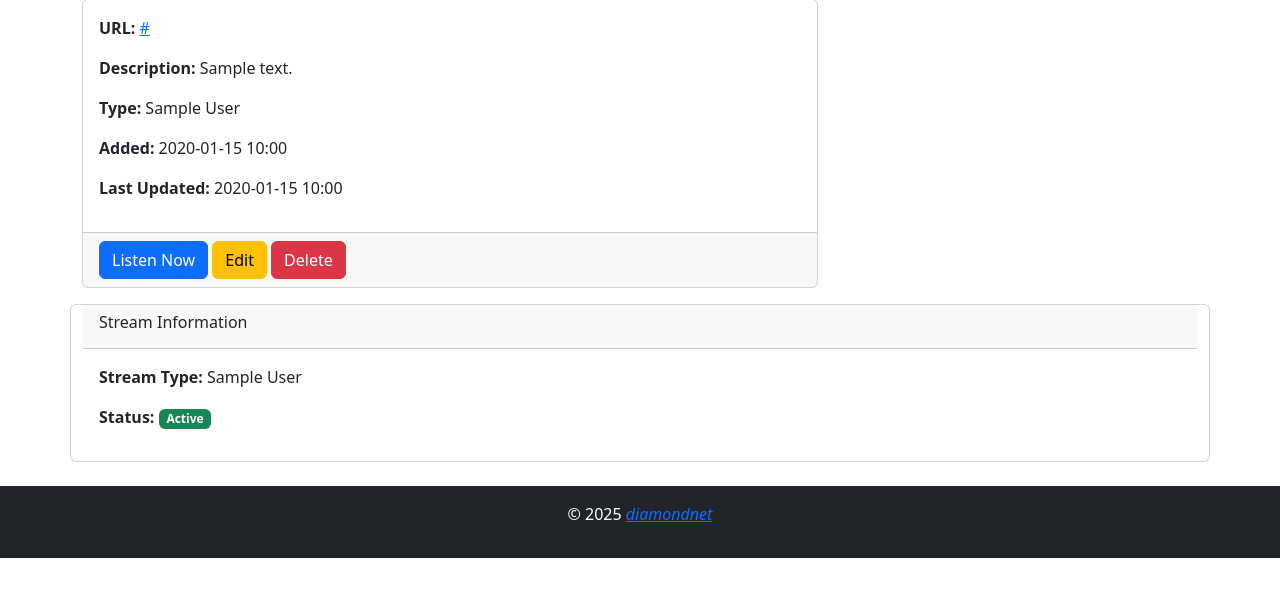
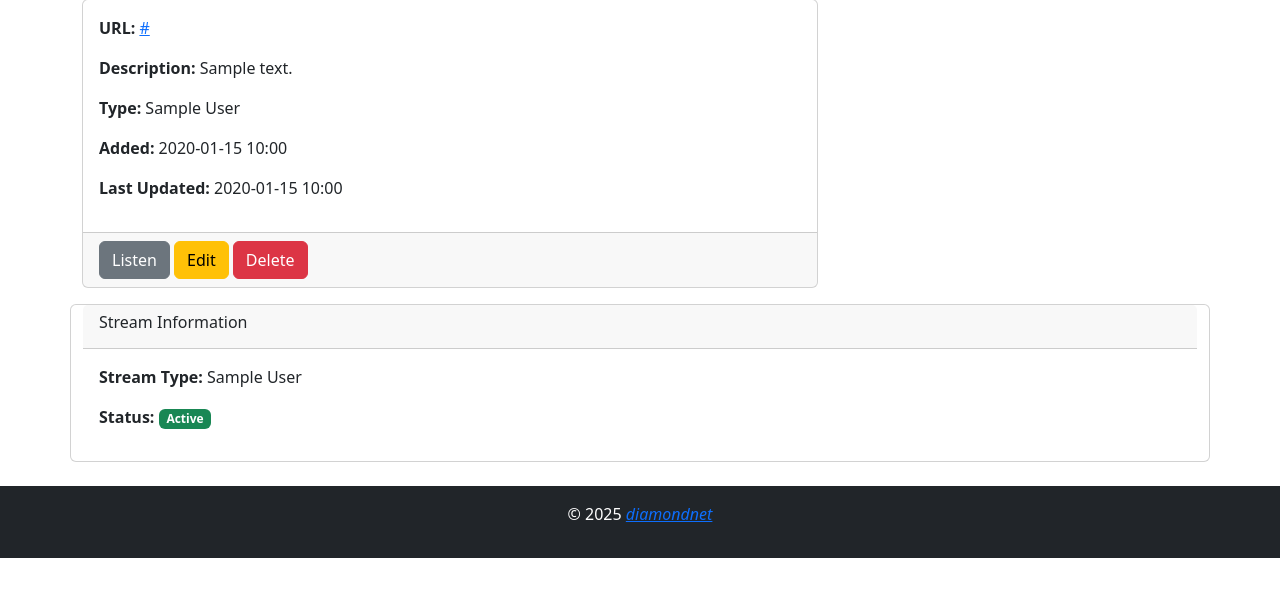
Before and after one commit to diamond2016/RadioChWeb, a Python web app: template templates/source_detail.html in a window 1280 px wide. Shown: the part 137-734 px from the top of the page. Run offline with Jinja, Linux system fonts and the light colour scheme; the template is opened without the code that fills it: most values are stand-ins (such as "Sample title", 1, 10 or a date in 2020).

Commit message:
add listen route also on detail

```diff
--- a/templates/source_detail.html
+++ b/templates/source_detail.html
@@ -34,7 +34,10 @@
                         {% endif %}
                     </div>
                     <div class="card-footer">
-                        <a href="{{ source.stream_url }}" target="_blank" class="btn btn-primary">Listen Now</a>
+                        <!-- listen page -->
+                        <a href="{{ url_for('listen.player', source_id=source.id) }}"
+                        onclick="openStreamWindow(event, '{{ url_for('listen.player', source_id=source.id) }}', 720, 480)"
+                        class="btn btn-secondary">Listen</a>
                         <a href="{{ url_for('radio_source.edit_source', source_id=source.id) }}" class="btn btn-warning">Edit</a>
                         <form method="post" action="{{ url_for('radio_source.delete_source', source_id=source.id) }}" style="display: inline;" onsubmit="return confirm('Are you sure you want to delete this source?')">
                             <input type="hidden" name="csrf_token" value="{{ csrf_token() }}">
@@ -62,5 +65,15 @@
     </footer>
 
     <script src="https://cdn.jsdelivr.net/npm/bootstrap@5.3.0/dist/js/bootstrap.bundle.min.js"></script>
+        <script>
+    function openStreamWindow(evt, url, w = 700, h = 480) {
+        evt.preventDefault();
+        const left = Math.max(0, Math.round((screen.width - w) / 2));
+        const top = Math.max(0, Math.round((screen.height - h) / 2));
+        const features = `width=${w},height=${h},left=${left},top=${top},resizable=yes,scrollbars=yes`;
+        window.open(url, 'streamPlayerWindow', features);
+        return false;
+    }
+</script>
 </body>
 </html>
```
